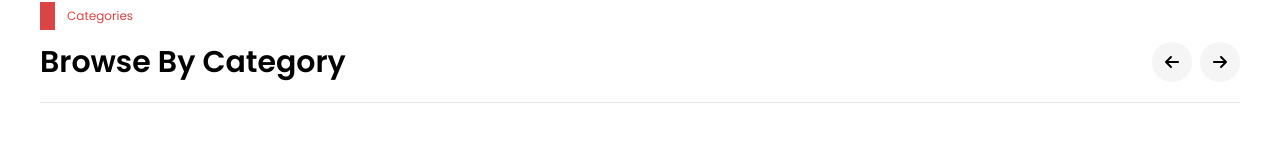
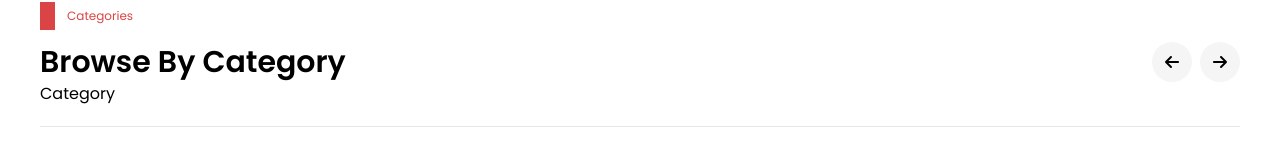
Before and after one commit to daniel-idowu-01/exclusive, a Next.js app: page / in a window 1280 px wide. Shown: the part 1356-1499 px from the top of the page. Built offline with nearby package versions, Linux system fonts and the light colour scheme.

Commit message:
imported category comp

```diff
--- a/app/components/BrowseByCategory.tsx
+++ b/app/components/BrowseByCategory.tsx
@@ -1,4 +1,5 @@
 import React from "react";
+import CategoryComp from "./CategoryComp";
 import { FaArrowRight, FaArrowLeft } from "react-icons/fa6";
 
 const BrowseByCategory = () => {
@@ -26,7 +27,7 @@ const BrowseByCategory = () => {
 
       {/*  */}
       <div>
-
+        <CategoryComp />
       </div>
     </main>
   );
```
